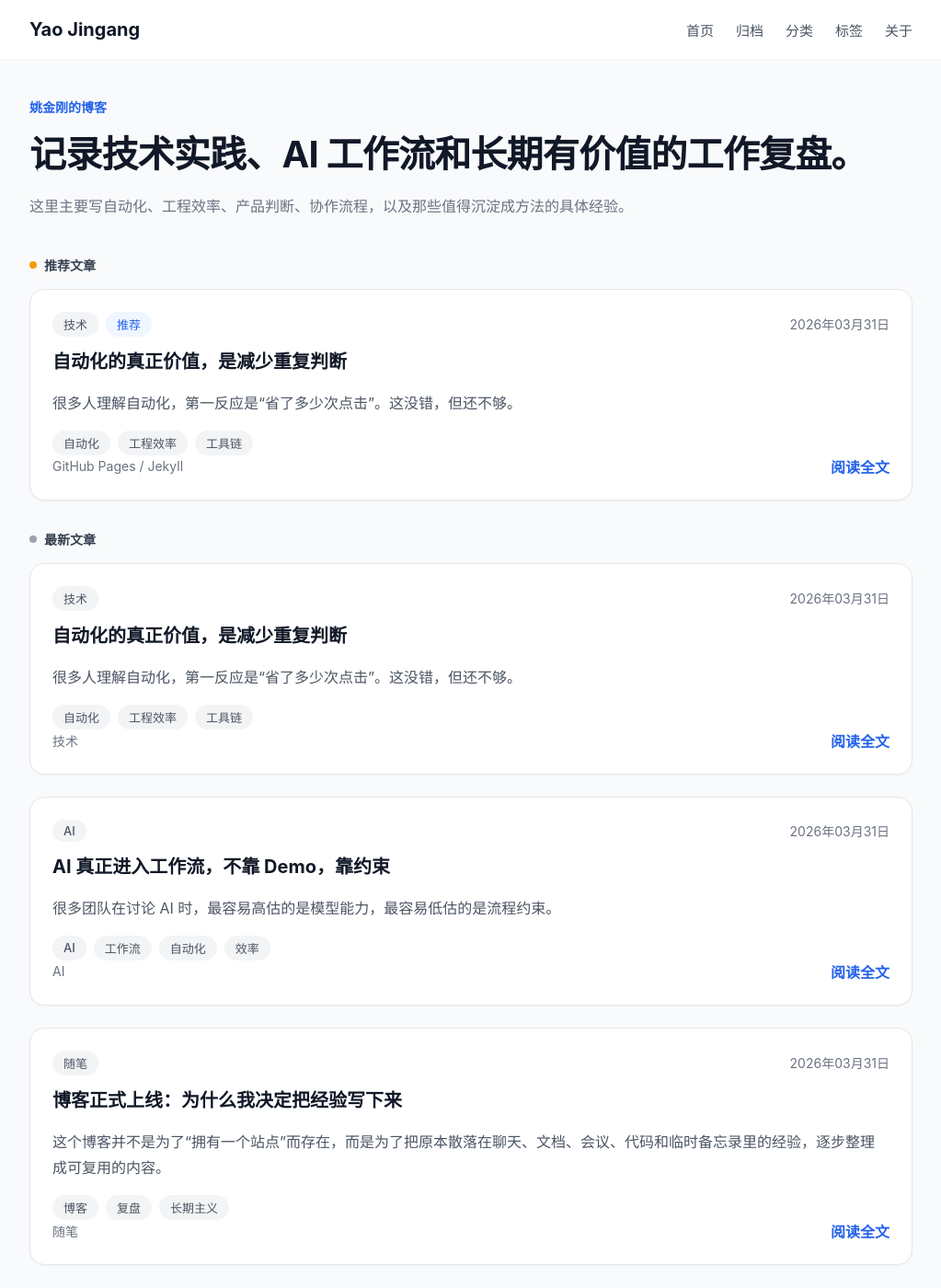
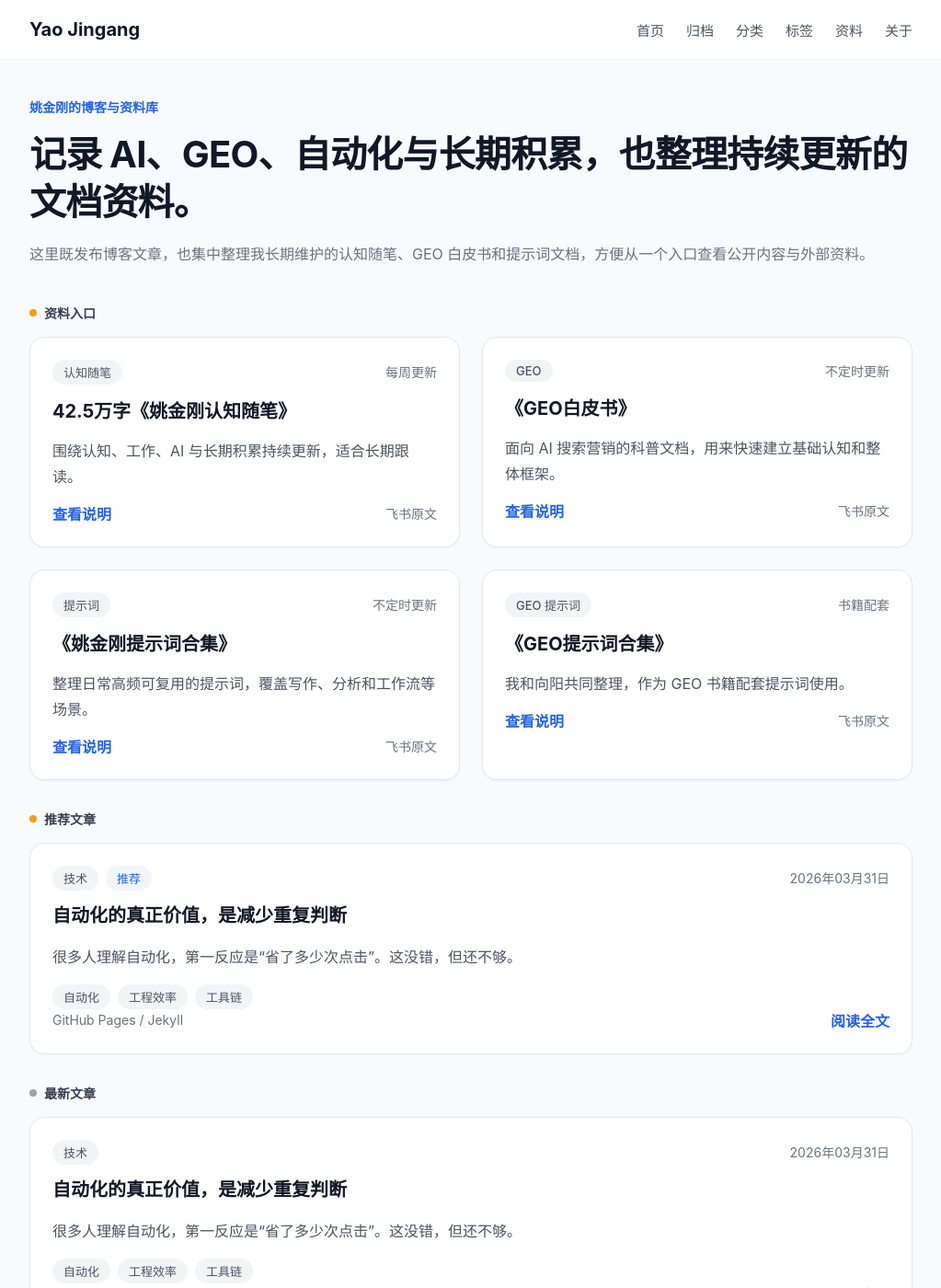
Before and after one commit to yaojingang/yaojingang.github.io, a Jekyll site: the page built from index.html, in a window 1280 px wide and 1400 px high. Shown: the whole window at 92% size, without its empty margins (128-1151 px from the left). Built offline with Jekyll 4.4.1, drawn with Linux system fonts in a browser that asks for light colours.

Commit message:
Add resources section for Feishu documents

```diff
--- a/_config.yml
+++ b/_config.yml
@@ -1,7 +1,7 @@
 title: Yao Jingang
 email: ""
 description: >-
-  Yao Jingang 的个人博客，记录技术、产品、AI 与工作中的长期思考。
+  Yao Jingang 的个人博客与资料库，记录 AI、GEO、自动化与工作中的长期思考。
 baseurl: ""
 url: "https://yaojingang.github.io"
 plugins:
@@ -20,8 +20,8 @@ kramdown:
   input: GFM
 
 header_pages:
-  - index.md
   - archive.md
   - categories.md
   - tags.md
+  - resources/index.md
   - about.md
--- a/_layouts/default.html
+++ b/_layouts/default.html
@@ -17,6 +17,7 @@
         <a href="{{ '/archive/' | relative_url }}">归档</a>
         <a href="{{ '/categories/' | relative_url }}">分类</a>
         <a href="{{ '/tags/' | relative_url }}">标签</a>
+        <a href="{{ '/resources/' | relative_url }}">资料</a>
         <a href="{{ '/about/' | relative_url }}">关于</a>
       </nav>
     </div>
--- a/assets/css/style.scss
+++ b/assets/css/style.scss
@@ -157,6 +157,13 @@ li {
   gap: 24px;
 }
 
+.resource-grid {
+  display: grid;
+  grid-template-columns: repeat(2, minmax(0, 1fr));
+  gap: 24px;
+  margin-bottom: 32px;
+}
+
 .post-card,
 .content-card,
 .archive-year,
@@ -212,6 +219,38 @@ li {
   margin: 12px 0;
   font-size: 1.25rem;
   line-height: 1.5;
+}
+
+.resource-card {
+  display: flex;
+  flex-direction: column;
+  gap: 14px;
+}
+
+.resource-card h2 {
+  margin: 0;
+  font-size: 1.25rem;
+  line-height: 1.5;
+}
+
+.resource-card p {
+  margin: 0;
+  color: #4b5563;
+}
+
+.resource-card-top,
+.resource-links {
+  display: flex;
+  justify-content: space-between;
+  gap: 12px;
+  align-items: center;
+  flex-wrap: wrap;
+}
+
+.resource-frequency,
+.resource-secondary-link {
+  color: var(--muted);
+  font-size: 0.875rem;
 }
 
 .post-card p,
@@ -370,6 +409,10 @@ li {
     padding-top: 24px;
   }
 
+  .resource-grid {
+    grid-template-columns: 1fr;
+  }
+
   .content-card,
   .post-card,
   .archive-year,
--- a/index.html
+++ b/index.html
@@ -6,11 +6,72 @@ title: 首页
 {% assign featured_post = site.posts.first %}
 
 <section class="home-intro">
-  <p class="eyebrow">姚金刚的博客</p>
-  <h1>记录技术实践、AI 工作流和长期有价值的工作复盘。</h1>
+  <p class="eyebrow">姚金刚的博客与资料库</p>
+  <h1>记录 AI、GEO、自动化与长期积累，也整理持续更新的文档资料。</h1>
   <p class="intro-text">
-    这里主要写自动化、工程效率、产品判断、协作流程，以及那些值得沉淀成方法的具体经验。
+    这里既发布博客文章，也集中整理我长期维护的认知随笔、GEO 白皮书和提示词文档，方便从一个入口查看公开内容与外部资料。
   </p>
+</section>
+
+<section class="section-title-row">
+  <div class="section-title">
+    <span class="section-dot"></span>
+    <span>资料入口</span>
+  </div>
+</section>
+
+<section class="resource-grid home-resource-grid">
+  <article class="content-card resource-card">
+    <div class="resource-card-top">
+      <span class="meta-badge">认知随笔</span>
+      <span class="resource-frequency">每周更新</span>
+    </div>
+    <h2><a href="{{ '/resources/cognitive-notes/' | relative_url }}">42.5万字《姚金刚认知随笔》</a></h2>
+    <p>围绕认知、工作、AI 与长期积累持续更新，适合长期跟读。</p>
+    <div class="resource-links">
+      <a class="read-more-link" href="{{ '/resources/cognitive-notes/' | relative_url }}">查看说明</a>
+      <a class="resource-secondary-link" href="https://jiahejiaoyu.feishu.cn/docx/YHOHd1TLyom6KDxQY8Ac8m4hngf" target="_blank" rel="noopener noreferrer">飞书原文</a>
+    </div>
+  </article>
+
+  <article class="content-card resource-card">
+    <div class="resource-card-top">
+      <span class="meta-badge">GEO</span>
+      <span class="resource-frequency">不定时更新</span>
+    </div>
+    <h2><a href="{{ '/resources/geo-whitepaper/' | relative_url }}">《GEO白皮书》</a></h2>
+    <p>面向 AI 搜索营销的科普文档，用来快速建立基础认知和整体框架。</p>
+    <div class="resource-links">
+      <a class="read-more-link" href="{{ '/resources/geo-whitepaper/' | relative_url }}">查看说明</a>
+      <a class="resource-secondary-link" href="https://yaojingang.feishu.cn/docx/Jv85dXAeZoKJ7exJi4Yc4Edrnhf" target="_blank" rel="noopener noreferrer">飞书原文</a>
+    </div>
+  </article>
+
+  <article class="content-card resource-card">
+    <div class="resource-card-top">
+      <span class="meta-badge">提示词</span>
+      <span class="resource-frequency">不定时更新</span>
+    </div>
+    <h2><a href="{{ '/resources/yao-prompts/' | relative_url }}">《姚金刚提示词合集》</a></h2>
+    <p>整理日常高频可复用的提示词，覆盖写作、分析和工作流等场景。</p>
+    <div class="resource-links">
+      <a class="read-more-link" href="{{ '/resources/yao-prompts/' | relative_url }}">查看说明</a>
+      <a class="resource-secondary-link" href="https://yaojingang.feishu.cn/docx/ER4rdSlvcofCtQxttSac2Xc4nGd" target="_blank" rel="noopener noreferrer">飞书原文</a>
+    </div>
+  </article>
+
+  <article class="content-card resource-card">
+    <div class="resource-card-top">
+      <span class="meta-badge">GEO 提示词</span>
+      <span class="resource-frequency">书籍配套</span>
+    </div>
+    <h2><a href="{{ '/resources/geo-prompts/' | relative_url }}">《GEO提示词合集》</a></h2>
+    <p>我和向阳共同整理，作为 GEO 书籍配套提示词使用。</p>
+    <div class="resource-links">
+      <a class="read-more-link" href="{{ '/resources/geo-prompts/' | relative_url }}">查看说明</a>
+      <a class="resource-secondary-link" href="https://yaojingang.feishu.cn/wiki/YbMLwkChmiktbskRoHZcFixBnxb" target="_blank" rel="noopener noreferrer">飞书原文</a>
+    </div>
+  </article>
 </section>
 
 {% if featured_post %}
```
Also changed, not shown: about.md (+10 -3 lines), resources/cognitive-notes.md (added, +23 -0 lines), resources/geo-prompts.md (added, +23 -0 lines), resources/geo-whitepaper.md (added, +23 -0 lines), resources/index.md (added, +65 -0 lines), resources/yao-prompts.md (added, +23 -0 lines).
